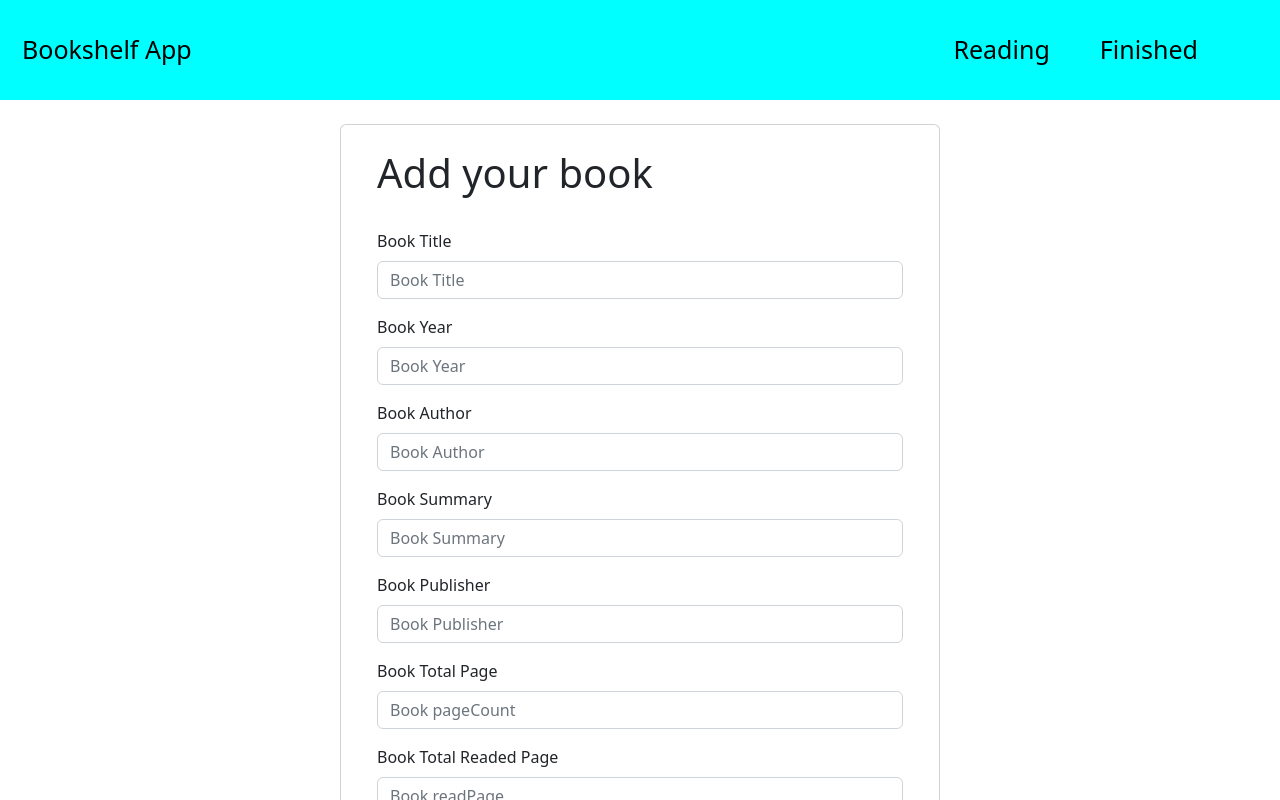
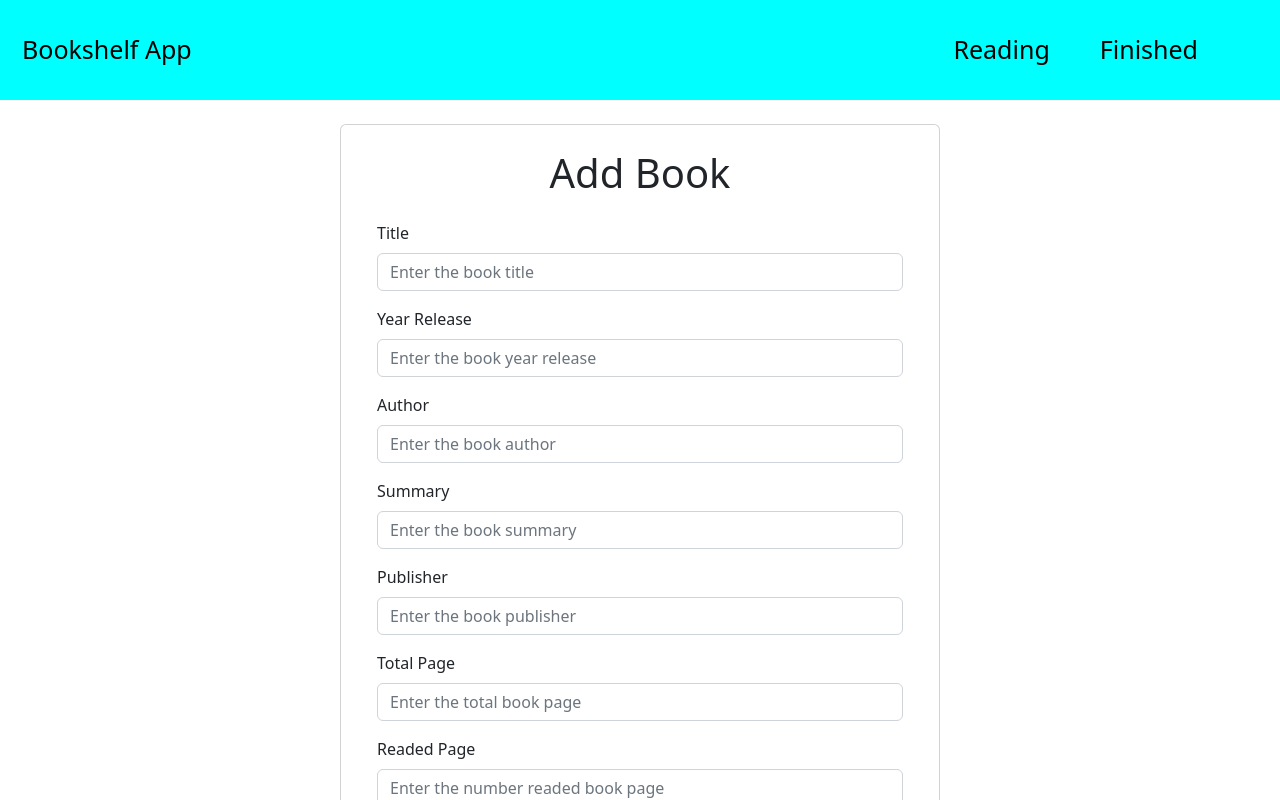
Before and after one commit to rizrmdhn/BookShelfApp, a React (Vite) app: page /#/ in a window 1280 px wide. Shown: the top 800 px of the page. Built offline with nearby package versions, Linux system fonts and the light colour scheme; no server answers.

Commit message:
fixing stuff

```diff
--- a/src/components/AddBooksComponent.jsx
+++ b/src/components/AddBooksComponent.jsx
@@ -9,10 +9,7 @@ import {
   Label,
   Input,
   Card,
-  CardText,
-  CardHeader,
 } from "reactstrap";
-import { useNavigate } from "react-router";
 import BookListComponents from "./BookListComponents";
 
 const api = "https://bookshelfapi-hapi.herokuapp.com/";
@@ -20,15 +17,14 @@ const api = "https://bookshelfapi-hapi.herokuapp.com/";
 const MySwal = withReactContent(Swal);
 
 function AddBooksComponent() {
-  let navigateTo = useNavigate();
 
   const [bookTitle, setBookTitle] = useState("");
-  const [bookYear, setBookYear] = useState("");
+  const [bookYear, setBookYear] = useState(0);
   const [bookAuthor, setBookAuthor] = useState("");
   const [bookSummary, setBookSummary] = useState("");
   const [bookPublisher, setBookPublisher] = useState("");
-  const [bookPageCount, setBookPageCount] = useState("");
-  const [bookReadPage, setBookReadPage] = useState("");
+  const [bookPageCount, setBookPageCount] = useState(0);
+  const [bookReadPage, setBookReadPage] = useState(0);
   const [bookReading, setBookReading] = useState(false);
 
   const postData = (event) => {
@@ -45,12 +41,12 @@ function AddBooksComponent() {
     axios
       .post(api + "books", {
         name: bookTitle,
-        year: bookYear,
+        year: parseInt(bookYear),
         author: bookAuthor,
         summary: bookSummary,
         publisher: bookPublisher,
-        pageCount: bookPageCount,
-        readPage: bookReadPage,
+        pageCount: parseInt(bookPageCount),
+        readPage: parseInt(bookReadPage),
         reading: bookReading,
       })
       .catch(function (error) {
@@ -81,73 +77,73 @@ function AddBooksComponent() {
     <>
       <div className="BookShelfApp container-fluid">
         <Card className="Bookshelf-card container-fluid">
-          <h1 className="bookshelf-title ms-4 mt-4">Add your book</h1>
+          <h1 className="bookshelf-title m-auto mt-4">Add Book</h1>
           <Form className="m-4">
             <FormGroup className="m-auto mb-3">
-              <Label for="Book-Title">Book Title</Label>
+              <Label for="Book-Title">Title</Label>
               <Input
                 id="Book-Title"
                 name="name"
-                placeholder="Book Title"
+                placeholder="Enter the book title"
                 onChange={(e) => setBookTitle(e.target.value)}
               />
             </FormGroup>
             <FormGroup className="m-auto mb-3">
-              <Label for="Book-Year">Book Year</Label>
+              <Label for="Book-Year">Year Release</Label>
               <Input
                 id="Book-Year"
                 name="year"
-                placeholder="Book Year"
+                placeholder="Enter the book year release"
                 type="text"
                 onChange={(e) => setBookYear(e.target.value)}
               />
             </FormGroup>
             <FormGroup className="m-auto mb-3">
-              <Label for="Book-Author">Book Author</Label>
+              <Label for="Book-Author">Author</Label>
               <Input
                 id="Book-Author"
                 name="author"
-                placeholder="Book Author"
+                placeholder="Enter the book author"
                 type="text"
                 onChange={(e) => setBookAuthor(e.target.value)}
               />
             </FormGroup>
             <FormGroup className="m-auto mb-3">
-              <Label for="Book-Summary">Book Summary</Label>
+              <Label for="Book-Summary">Summary</Label>
               <Input
                 id="Book-Summary"
                 name="summary"
-                placeholder="Book Summary"
+                placeholder="Enter the book summary"
                 type="text"
                 onChange={(e) => setBookSummary(e.target.value)}
               />
             </FormGroup>
             <FormGroup className="m-auto mb-3">
-              <Label for="Book-Publisher">Book Publisher</Label>
+              <Label for="Book-Publisher">Publisher</Label>
               <Input
                 id="Book-Publisher"
                 name="publisher"
-                placeholder="Book Publisher"
+                placeholder="Enter the book publisher"
                 type="text"
                 onChange={(e) => setBookPublisher(e.target.value)}
               />
             </FormGroup>
             <FormGroup className="m-auto mb-3">
-              <Label for="Book-pageCount">Book Total Page</Label>
+              <Label for="Book-pageCount">Total Page</Label>
               <Input
                 id="Book-pageCount"
                 name="pageCount"
-                placeholder="Book pageCount"
+                placeholder="Enter the total book page"
                 type="number"
                 onChange={(e) => setBookPageCount(e.target.value)}
               />
             </FormGroup>
             <FormGroup className="m-auto mb-3">
-              <Label for="Book-readPage">Book Total Readed Page</Label>
+              <Label for="Book-readPage">Readed Page</Label>
               <Input
                 id="Book-readPage"
                 name="readPage"
-                placeholder="Book readPage"
+                placeholder="Enter the number readed book page"
                 type="number"
                 onChange={(e) => setBookReadPage(e.target.value)}
               />
@@ -160,9 +156,10 @@ function AddBooksComponent() {
                 onChange={(e) => setBookReading(!bookReading)}
                 value={bookReading}
               />
-              <Label check>Reading ?</Label>
+              <Label check>Reading the book ?</Label>
             </FormGroup>
             <Button
+              className="m-auto"
               color="primary"
               tag="input"
               type="submit"
--- a/src/components/UpdateBooksComponents.jsx
+++ b/src/components/UpdateBooksComponents.jsx
@@ -9,35 +9,46 @@ const api = "https://bookshelfapi-hapi.herokuapp.com/";
 //const api = "http://localhost:5000/";
 const MySwal = withReactContent(Swal);
 
+//TODO FIX WHEN READING AND FINISHED TRUE
+
 function UpdateBooksComponents() {
   let navigateTo = useNavigate();
 
   const [id, setID] = useState(null);
   const [bookTitle, setBookTitle] = useState("");
-  const [bookYear, setBookYear] = useState("");
+  const [bookYear, setBookYear] = useState(0);
   const [bookAuthor, setBookAuthor] = useState("");
   const [bookSummary, setBookSummary] = useState("");
   const [bookPublisher, setBookPublisher] = useState("");
-  const [bookPageCount, setBookPageCount] = useState("");
-  const [bookReadPage, setBookReadPage] = useState("");
+  const [bookPageCount, setBookPageCount] = useState(0);
+  const [bookReadPage, setBookReadPage] = useState(0);
   const [bookReading, setBookReading] = useState(false);
   const [bookFinished, setbookFinished] = useState(null);
 
   useEffect(() => {
     setID(localStorage.getItem("ID"));
     setBookTitle(localStorage.getItem("Book-Title"));
-    setBookYear(localStorage.getItem("Book-Year"));
+    setBookYear(parseInt(localStorage.getItem("Book-Year")));
     setBookAuthor(localStorage.getItem("Book-Author"));
     setBookSummary(localStorage.getItem("Book-Summary"));
     setBookPublisher(localStorage.getItem("Book-Publisher"));
-    setBookPageCount(localStorage.getItem("Book-PageCount"));
-    setBookReadPage(localStorage.getItem("Book-ReadPage"));
-    setBookReading(localStorage.getItem("Book-Reading") === 'true');
-    setbookFinished(localStorage.getItem("Book-Finished") === 'true');
+    setBookPageCount(parseInt(localStorage.getItem("Book-PageCount")));
+    setBookReadPage(parseInt(localStorage.getItem("Book-ReadPage")));
+    setBookReading(localStorage.getItem("Book-Reading") === "true");
+    setbookFinished(localStorage.getItem("Book-Finished"));
   }, []);
 
   const updateData = (event) => {
     event.preventDefault();
+    MySwal.fire({
+      title: "Please Wait !",
+      html: "Updating The Book", // add html attribute if you want or remove
+      allowOutsideClick: false,
+      showConfirmButton: false,
+      willOpen: () => {
+        MySwal.showLoading();
+      },
+    });
     axios
       .put(api + `books/${id}`, {
         name: bookTitle,
@@ -71,85 +82,86 @@ function UpdateBooksComponents() {
   };
 
   return (
-    <div className="BookShelfApp">
+    <div className="EditBookForms">
       <Card
         className="m-auto mt-3 mb-3"
         style={{
           width: "500px",
         }}
       >
-        <Form className="m-5">
+        <h1 className="editbook-title m-auto mt-4">Edit Book</h1>
+        <Form className="m-4">
           <FormGroup className="m-auto mb-3">
-            <Label for="Book-Title">Book Title</Label>
+            <Label for="Book-Title">Title</Label>
             <Input
               id="Book-Title"
               name="name"
-              placeholder="Book Title"
+              placeholder="Enter the book title"
               onChange={(e) => setBookTitle(e.target.value)}
               value={bookTitle}
             />
           </FormGroup>
           <FormGroup className="m-auto mb-3">
-            <Label for="Book-Year">Book Year</Label>
+            <Label for="Book-Year">Year Release</Label>
             <Input
               id="Book-Year"
               name="year"
-              placeholder="Book Year"
+              placeholder="Enter the book year release"
               type="text"
               onChange={(e) => setBookYear(e.target.value)}
               value={bookYear}
             />
           </FormGroup>
           <FormGroup className="m-auto mb-3">
-            <Label for="Book-Author">Book Author</Label>
+            <Label for="Book-Author">Author</Label>
             <Input
               id="Book-Author"
               name="author"
-              placeholder="Book Author"
+              placeholder="Enter the book author"
               type="text"
               onChange={(e) => setBookAuthor(e.target.value)}
               value={bookAuthor}
             />
           </FormGroup>
           <FormGroup className="m-auto mb-3">
-            <Label for="Book-Summary">Book Summary</Label>
+            <Label for="Book-Summary">Summary</Label>
             <Input
               id="Book-Summary"
               name="summary"
-              placeholder="Book Summary"
+              placeholder="Enter the book summary"
               type="text"
               onChange={(e) => setBookSummary(e.target.value)}
               value={bookSummary}
             />
           </FormGroup>
           <FormGroup className="m-auto mb-3">
-            <Label for="Book-Publisher">Book Publisher</Label>
+            <Label for="Book-Publisher">Publisher</Label>
             <Input
               id="Book-Publisher"
               name="publisher"
-              placeholder="Book Publisher"
+              placeholder="Enter the book publisher"
               type="text"
               onChange={(e) => setBookPublisher(e.target.value)}
               value={bookPublisher}
             />
           </FormGroup>
           <FormGroup className="m-auto mb-3">
-            <Label for="Book-pageCount">Book Total Page</Label>
+            <Label for="Book-pageCount">Total Page</Label>
             <Input
               id="Book-pageCount"
               name="pageCount"
-              placeholder="Book pageCount"
+              placeholder="Enter the total book page"
               type="number"
               onChange={(e) => setBookPageCount(e.target.value)}
               value={bookPageCount}
             />
           </FormGroup>
           <FormGroup className="m-auto mb-3">
-            <Label for="Book-readPage">Book Total Readed Page</Label>
+            <Label for="Book-readPage">Readed Page</Label>
             <Input
               id="Book-readPage"
               name="readPage"
-              placeholder="Book readPage"
+              placeholder="Enter the number readed book page"
               type="number"
               onChange={(e) => setBookReadPage(e.target.value)}
               value={bookReadPage}
@@ -160,18 +172,29 @@ function UpdateBooksComponents() {
               type="switch"
               role="switch"
               checked={bookReading}
-              onChange={() => setBookReading(!bookReading)}
+              onChange={(e) => setBookReading(!bookReading)}
               value={bookReading}
             />
-            <Label check>Reading ?</Label>
+            <Label check>Reading the book ?</Label>
           </FormGroup>
+          <div className="update-book_button-action m-auto">
             <Button
+              className="m-auto me-5"
               color="primary"
               tag="input"
               type="submit"
-            value="Update"
+              value="Submit"
               onClick={updateData}
             />
+            <Button
+              className="m-auto ms-5"
+              color="primary"
+              tag="input"
+              type="submit"
+              value="Back"
+              onClick={() => navigateTo(-1)}
+            />
+          </div>
         </Form>
       </Card>
     </div>
```
Also changed, not shown: src/components/BookListComponents.jsx (+25 -15 lines), src/components/FinishedBookComponent.jsx (+6 -8 lines), src/components/ReadingBookComponent.jsx (+5 -7 lines). Lines whose indentation alone changed are shown as unchanged.
